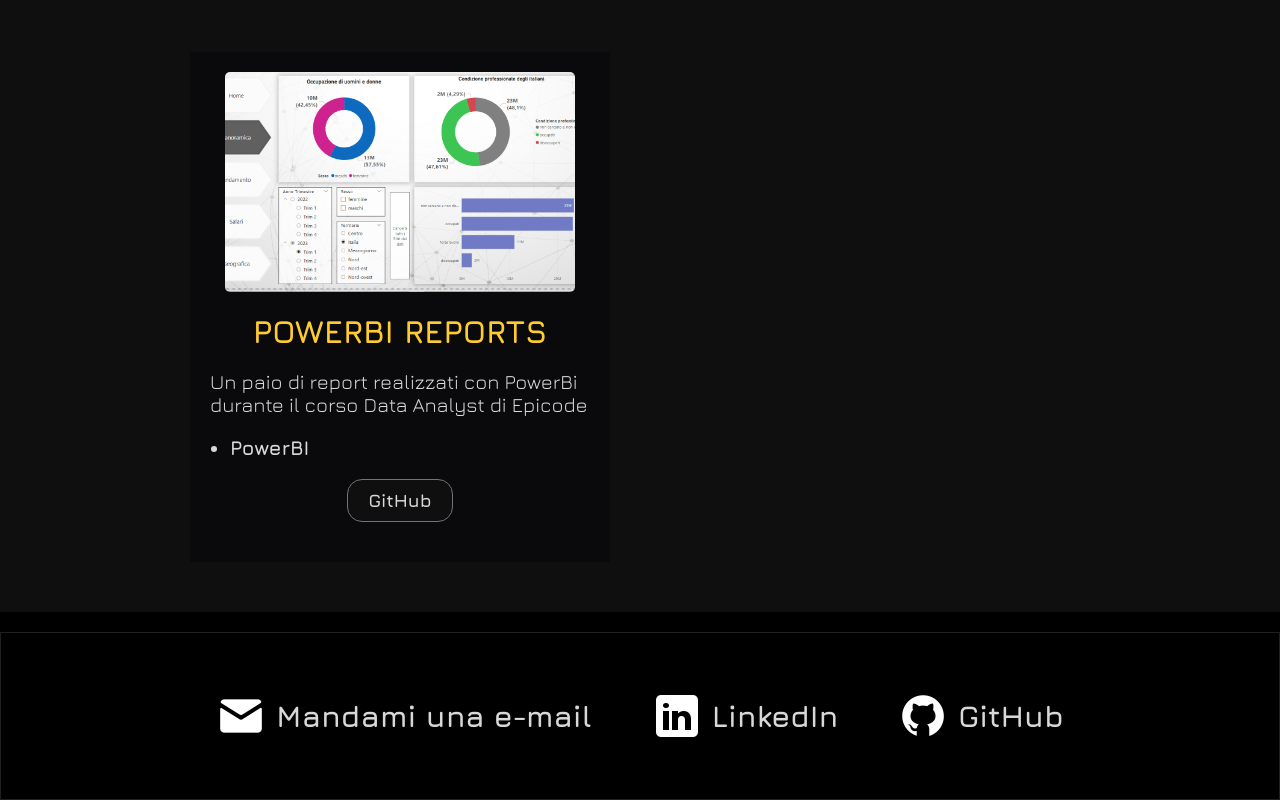
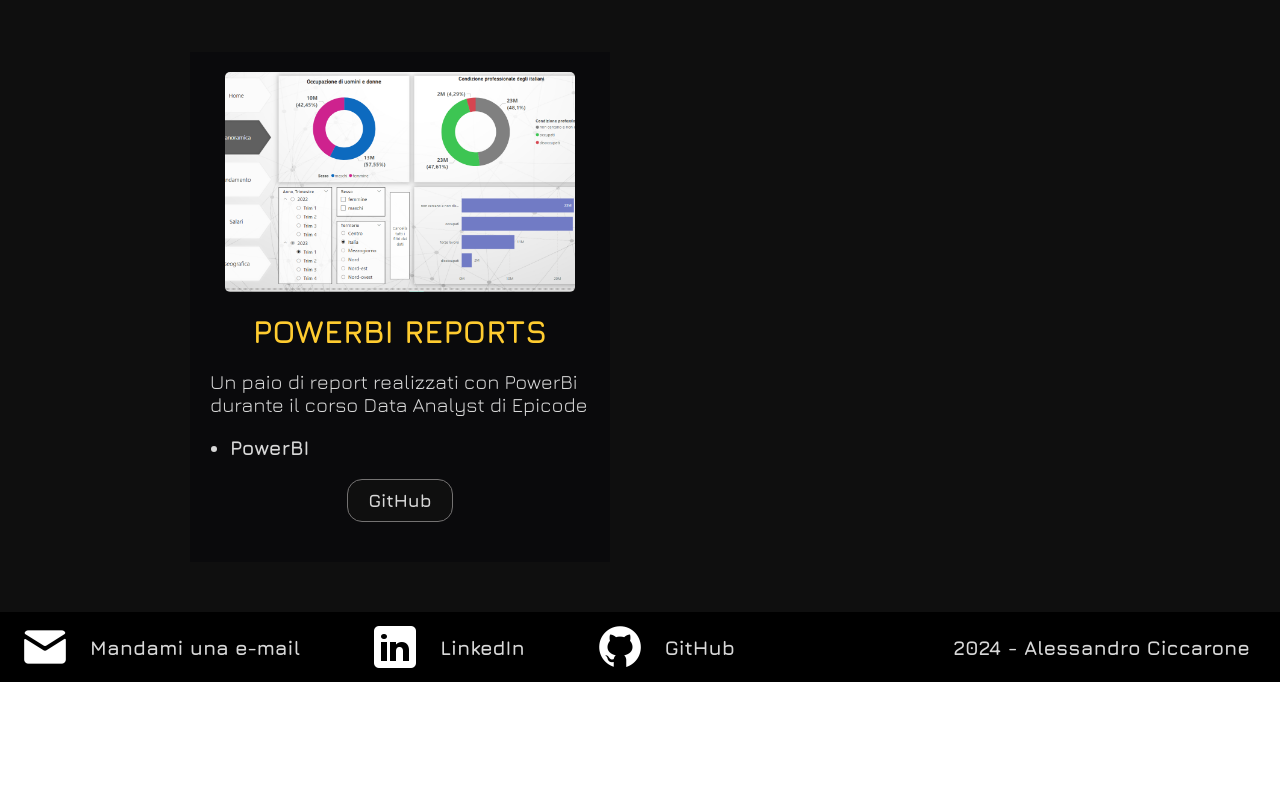
Before and after one commit to ale70029/portoflio_website, a React (Vite) app: page / in a window 1280 px wide. Shown: the part 5239-6039 px from the top of the page. After the commit the page ends 5921 px from the top, so only its background shows below. Built offline with nearby package versions, Linux system fonts and the light colour scheme.

Commit message:
contact 3.0

```diff
--- a/src/components/Contact/Contact.jsx
+++ b/src/components/Contact/Contact.jsx
@@ -8,7 +8,34 @@ import LangContext from "../../LanguageContext";
 export const Contact = () => {
     const { lang, setLang } = useContext(LangContext);
   return (
-    <footer id='contact' className={styles.container}>
+    <footer className={styles.contact} id='contact'>
+            <ul>
+                <a href="mailto:alessandro.ciccarone1994@gmail.com">
+                    <li>
+                        <img src={getImageUrl("contact/emailIcon.png")} alt="Email" />
+                        <p>{text[lang].mail}</p>
+                    </li>
+                </a>
+                <a href="https://www.linkedin.com/in/alessandro-ciccarone/">
+                    <li>
+                        <img src={getImageUrl("contact/linkedinIcon.png")} alt="LinkedIn" />
+                        <p>LinkedIn</p>
+                    </li>
+                </a>
+                <a href="https://github.com/ale70029">
+                    <li>
+                        <img src={getImageUrl("contact/githubIcon.png")} alt="Github" />
+                        <p> GitHub</p>
+                    </li>
+                </a>
+            </ul>
+            <h2>2024 - Alessandro Ciccarone</h2>
+    </footer>
+  )
+}
+
+
+{/* <footer id='contact' className={styles.container}>
         <div className={styles.linksContainer}>
             <ul className={styles.links}>
 
@@ -37,6 +64,4 @@ export const Contact = () => {
             </ul>
         </div>
 
-    </footer>
-  )
-}
+    </footer> */}
--- a/src/components/Contact/Contact.module.css
+++ b/src/components/Contact/Contact.module.css
@@ -1,5 +1,69 @@
 @import "../../vars.css";
 
+.contact{
+
+    display: flex;
+    flex-direction: row;
+    justify-content: space-between;
+    align-items: center;
+
+    ul{
+        display: flex;
+        flex-direction: row;
+        justify-content: left;
+        padding: 10px 20px 10px 20px;
+        gap: 70px;
+    }
+
+    li{
+        display: flex;
+        flex-direction: row;
+        align-items: center;
+        gap: 20px;
+        list-style: none;
+    }
+
+    img{
+        width: 50px;
+    }
+
+    a{
+        text-decoration: none;
+        color: var(--text);
+        font-size: 20px;
+        font-weight: bold;
+    }
+
+    h2{
+        color: var(--text);
+        font-size: 20px;
+        font-weight: bold;
+        margin-right: 30px;
+    }
+}
+
+/* MOBILE */
+
+@media screen and (max-width:830px) {
+
+    .contact{
+        flex-direction: column;
+        gap: 30px;
+        margin-top: 20px;
+
+        ul{
+            flex-direction: column;
+            gap: 20px;
+        }
+
+        h2{
+            margin-right: 0px;
+            margin-bottom: 20px;
+        }
+    }
+}
+
+/*
 .container {
     display: flex;
     flex-direction: column;
@@ -132,4 +196,4 @@
     }
 
 
-}
+} */
```
